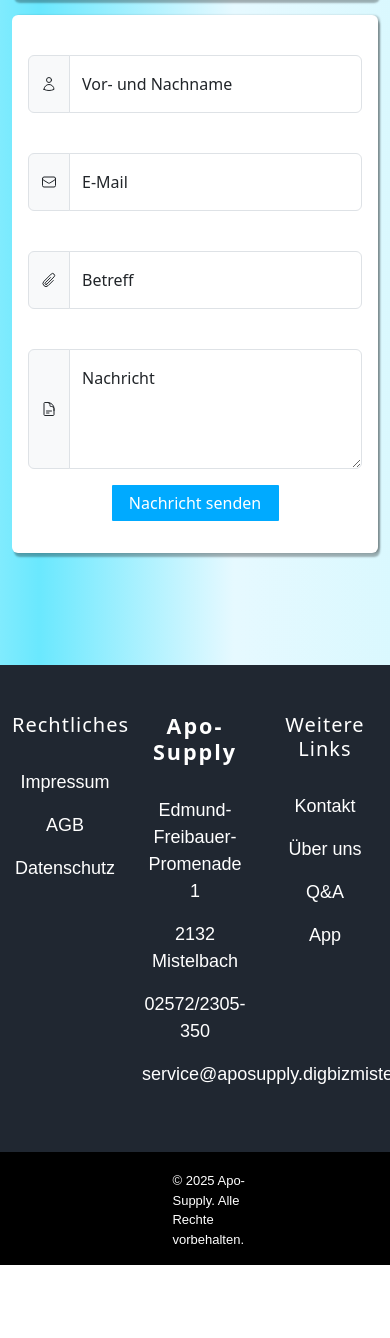
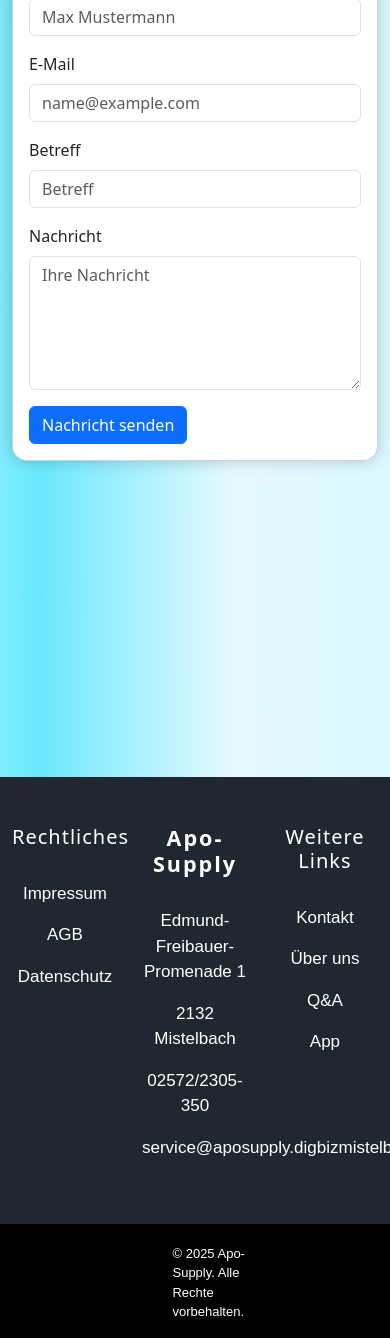
Before and after one commit to celinebittmann/aposupply, a PHP site: page /templates/kontakt.php in a window 390 px wide; the page is wider, and only the part inside the window is pictured. Shown: the part 1369-2707 px from the top of that part. Before the commit the page ends 2634 px from the top of that part, so only its background shows below. Run offline with PHP 8.4, Linux system fonts and the light colour scheme.

Commit message:
12.01.2025
website responsive angefangen

```diff
--- a/index.php
+++ b/index.php
@@ -13,7 +13,10 @@ ini_set('display_errors','On');
     <title>Apo-Supply</title>
     <link href="https://cdn.jsdelivr.net/npm/bootstrap@5.3.2/dist/css/bootstrap.min.css" rel="stylesheet" integrity="sha384-T3c6CoIi6uLrA9TneNEoa7RxnatzjcDSCmG1MXxSR1GAsXEV/Dwwykc2MPK8M2HN" crossorigin="anonymous">
     <link rel="icon" href="logo_richtig.png" type="image/x-icon">
+
     <link href="functions/mystyle.css?v=1.0" rel="stylesheet" type="text/css" >
+
+
   </head>
   <br><br><br>
   <body>
@@ -217,6 +220,7 @@ ini_set('display_errors','On');
 
 
   <!-- Hintergrundfarbe & -verlauf -->
+
   <style>
     body {
         margin: 0;
@@ -226,6 +230,7 @@ body {
         background-size: 200% 200%;
         animation: gradientMove 12s linear infinite;
     }
+
 
 @keyframes gradientMove {
     0% {
--- a/templates/kontakt.php
+++ b/templates/kontakt.php
@@ -3,7 +3,6 @@ error_reporting(-1);
 ini_set('display_errors','On');
 
 // session_start();
-
 ?>
 
 <!doctype html>
@@ -11,239 +10,168 @@ ini_set('display_errors','On');
   <head>
     <meta charset="utf-8">
     <meta name="viewport" content="width=device-width, initial-scale=1">
-    <title>Kontakt
-    </title>
+    <title>Kontakt</title>
     <link href="https://cdn.jsdelivr.net/npm/bootstrap@5.3.2/dist/css/bootstrap.min.css" rel="stylesheet" integrity="sha384-T3c6CoIi6uLrA9TneNEoa7RxnatzjcDSCmG1MXxSR1GAsXEV/Dwwykc2MPK8M2HN" crossorigin="anonymous">
     <link rel="icon" href="logo_richtig.png" type="image/x-icon">
-    <link href="../functions/mystyle.css"rel="stylesheet">
+    <link href="../functions/mystyle.css" rel="stylesheet">
     <base href="/aposupply/">
   </head>
-<br><br><br>
+
   <body>
-    <?php
-    //  require __DIR__.'/../includes.php';
-    require "navbar.php";
-    ?>
-    <div class="container">
+    <?php require "navbar.php"; ?>
 
-    <br>
-    <h1 style="font-weight: 700; letter-spacing: 0.5px; font-size: 45px;">Kontaktiere uns!</h1>
-    <br>
+    <br><br>
+    <div class="container mt-5">
+      <h1 class="fw-bold" style="font-size: 45px; letter-spacing: 0.5px;">Kontaktiere uns!</h1>
 
-
-  <div class="row">
-    <!-- Adresse Schule -->
-    <div class="col-sm-6 mb-3 mb-sm-0">
+      <div class="row my-4">
+        <!-- Adresse -->
+        <div class="col-sm-6 mb-3">
           <div class="card">
-        <div class="card-body text-center mb-3 ">
-          <svg xmlns="http://www.w3.org/2000/svg" width="40" height="40" fill="none" viewBox="0 0 24 24" stroke-width="1.0" stroke="currentColor" class="size-6 bi-caret-up-fill">
+            <div class="card-body text-center">
+              <svg xmlns="http://www.w3.org/2000/svg" width="40" height="40" fill="none" viewBox="0 0 24 24" stroke-width="1" stroke="currentColor">
                 <path stroke-linecap="round" stroke-linejoin="round" d="M15 10.5a3 3 0 1 1-6 0 3 3 0 0 1 6 0Z" />
                 <path stroke-linecap="round" stroke-linejoin="round" d="M19.5 10.5c0 7.142-7.5 11.25-7.5 11.25S4.5 17.642 4.5 10.5a7.5 7.5 0 1 1 15 0Z" />
               </svg>
- <!-- Icon von Heroicon !! -->
-
-            <br><br>
-          <h5 class="card-title">Adresse</h5>
-          <p class="card-text ">2130 Mistelbach, Edmund-Freibauer-Promenade 1</p>
+              <h5 class="card-title mt-3">Adresse</h5>
+              <p class="card-text">2130 Mistelbach, Edmund-Freibauer-Promenade 1</p>
             </div>
           </div>
         </div>
 
- <!-- Telefonnummer richtig -->
-  <div class="col-sm-3 mb-3 mb-sm-0">
+        <!-- Telefonnummer -->
+        <div class="col-sm-3 mb-3">
           <div class="card">
-      <div class="card-body text-center mb-3">
-        <svg xmlns="http://www.w3.org/2000/svg" width="40" height="40" fill="none" viewBox="0 0 24 24" stroke-width="1.0" stroke="currentColor" class="size-6 bi-caret-up-fill">
+            <div class="card-body text-center">
+              <svg xmlns="http://www.w3.org/2000/svg" width="40" height="40" fill="none" viewBox="0 0 24 24" stroke-width="1" stroke="currentColor">
                 <path stroke-linecap="round" stroke-linejoin="round" d="M2.25 6.75c0 8.284 6.716 15 15 15h2.25a2.25 2.25 0 0 0 2.25-2.25v-1.372c0-.516-.351-.966-.852-1.091l-4.423-1.106c-.44-.11-.902.055-1.173.417l-.97 1.293c-.282.376-.769.542-1.21.38a12.035 12.035 0 0 1-7.143-7.143c-.162-.441.004-.928.38-1.21l1.293-.97c.363-.271.527-.734.417-1.173L6.963 3.102a1.125 1.125 0 0 0-1.091-.852H4.5A2.25 2.25 0 0 0 2.25 4.5v2.25Z" />
               </svg>
-
-          <br><br>
-        <h5 class="card-title">Telefon</h5>
-        <p class="card-text ">02572/2305-350</p>
-
+              <h5 class="card-title mt-3">Telefon</h5>
+              <p class="card-text">02572/2305-350</p>
             </div>
           </div>
         </div>
 
-  <!-- Email richtig-->
-  <div class="col-sm-3 mb-3 mb-sm-0">
+        <!-- Email -->
+        <div class="col-sm-3 mb-3">
           <div class="card">
-      <div class="card-body text-center mb-3">
-        <svg xmlns="http://www.w3.org/2000/svg" width="40" height="40" fill="none" viewBox="0 0 24 24" stroke-width="1.0" stroke="currentColor" class="size-6 bi-caret-up-fill">
+            <div class="card-body text-center">
+              <svg xmlns="http://www.w3.org/2000/svg" width="40" height="40" fill="none" viewBox="0 0 24 24" stroke-width="1" stroke="currentColor">
                 <path stroke-linecap="round" stroke-linejoin="round" d="M21.75 6.75v10.5a2.25 2.25 0 0 1-2.25 2.25h-15a2.25 2.25 0 0 1-2.25-2.25V6.75m19.5 0A2.25 2.25 0 0 0 19.5 4.5h-15a2.25 2.25 0 0 0-2.25 2.25m19.5 0v.243a2.25 2.25 0 0 1-1.07 1.916l-7.5 4.615a2.25 2.25 0 0 1-2.36 0L3.32 8.91a2.25 2.25 0 0 1-1.07-1.916V6.75" />
               </svg>
-
-          <br><br>
-        <h5 class="card-title">E-Mail</h5>
-        <p class="card-text">service@aposupply.digbizmistelbach.info</p>
+              <h5 class="card-title mt-3">E-Mail</h5>
+              <h6 class="card-text">service@aposupply.digbizmistelbach.info</h6>
             </div>
           </div>
         </div>
-</div> <!-- ende row -->
+      </div> <!-- row for contact details -->
 
-<br>
-
-<!-- Google Maps -->
+      <!-- Google Maps and Contact Form -->
       <div class="row">
-  <div class="col-sm-6 mb-3 mb-sm-0">
+        <div class="col-sm-6 mb-3">
           <div class="card">
-      <iframe src="https://www.google.com/maps/embed?pb=!1m14!1m8!1m3!1d2640.080498525776!2d16.567565!3d48.570007!3m2!1i1024!2i768!4f13.1!3m3!1m2!1s0x476d23601a955245%3A0xeca4453950a6cafb!2sBundeshandelsakademie%20und%20Bundeshandelsschule!5e0!3m2!1sde!2sat!4v1730705553427!5m2!1sde!2sat" width="636" height="538" style="border:0;" allowfullscreen="" loading="lazy" referrerpolicy="no-referrer-when-downgrade"></iframe>
-    </div>
-  </div>  <!-- ende col -->
-
-    <!-- Kontakt card -->
-    <div class="col-sm-6 mb-3 mb-sm-0">
-      <div class="card">
-        <div class="card-body text-center mb-3">
-          <br>
-
-      <!-- Formular -->
-  <form  action="templates/nachricht_senden.php" method="post">
-      <div class="input-group mb-3">
-        <span class="input-group-text">
-        <svg xmlns="http://www.w3.org/2000/svg" width="16" height="16" fill="none" viewBox="0 0 24 24" stroke-width="1.5" stroke="currentColor" class="size-6">
-          <path stroke-linecap="round" stroke-linejoin="round" d="M15.75 6a3.75 3.75 0 1 1-7.5 0 3.75 3.75 0 0 1 7.5 0ZM4.501 20.118a7.5 7.5 0 0 1 14.998 0A17.933 17.933 0 0 1 12 21.75c-2.676 0-5.216-.584-7.499-1.632Z" />
-        </svg>
-
-        </span>
-        <div class="form-floating">
-          <input type="text" name="name" class="form-control" id="nn" placeholder="0" required>
-          <label for="nn">Vor- und Nachname</label>
-      </div>
-      </div>
-      <br>
-
-      <!-- Email -->
-      <div class="input-group mb-3">
-        <span class="input-group-text">
-          <svg xmlns="http://www.w3.org/2000/svg" width="16" height="16" fill="none" viewBox="0 0 24 24" stroke-width="1.5" stroke="currentColor" class="size-6">
-            <path stroke-linecap="round" stroke-linejoin="round" d="M21.75 6.75v10.5a2.25 2.25 0 0 1-2.25 2.25h-15a2.25 2.25 0 0 1-2.25-2.25V6.75m19.5 0A2.25 2.25 0 0 0 19.5 4.5h-15a2.25 2.25 0 0 0-2.25 2.25m19.5 0v.243a2.25 2.25 0 0 1-1.07 1.916l-7.5 4.615a2.25 2.25 0 0 1-2.36 0L3.32 8.91a2.25 2.25 0 0 1-1.07-1.916V6.75" />
-          </svg>
-
-        </span>
-        <div class="form-floating">
-          <input type="email" name="email" class="form-control" id="mail" placeholder="name@test.com" required>
-          <label for="mail">E-Mail</label>
-      </div>
-      </div>
-      <br>
-
-      <div class="input-group mb-3">
-        <span class="input-group-text">
-          <svg xmlns="http://www.w3.org/2000/svg" width="16" height="16" fill="none" viewBox="0 0 24 24" stroke-width="1.5" stroke="currentColor" class="size-6">
-            <path stroke-linecap="round" stroke-linejoin="round" d="m18.375 12.739-7.693 7.693a4.5 4.5 0 0 1-6.364-6.364l10.94-10.94A3 3 0 1 1 19.5 7.372L8.552 18.32m.009-.01-.01.01m5.699-9.941-7.81 7.81a1.5 1.5 0 0 0 2.112 2.13" />
-          </svg>
-        </span>
-        <div class="form-floating">
-          <input type="text" name="betreff" class="form-control" id="betreff" placeholder="0" required>
-          <label for="betreff">Betreff</label>
-      </div>
-      </div>
-      <br>
-
-      <div class="input-group mb-3">
-        <span class="input-group-text">
-          <svg xmlns="http://www.w3.org/2000/svg" width="16" height="16" fill="none" viewBox="0 0 24 24" stroke-width="1.5" stroke="currentColor" class="size-6">
-            <path stroke-linecap="round" stroke-linejoin="round" d="M19.5 14.25v-2.625a3.375 3.375 0 0 0-3.375-3.375h-1.5A1.125 1.125 0 0 1 13.5 7.125v-1.5a3.375 3.375 0 0 0-3.375-3.375H8.25m0 12.75h7.5m-7.5 3H12M10.5 2.25H5.625c-.621 0-1.125.504-1.125 1.125v17.25c0 .621.504 1.125 1.125 1.125h12.75c.621 0 1.125-.504 1.125-1.125V11.25a9 9 0 0 0-9-9Z" />
-          </svg>
-        </span>
-        <div class="form-floating">
-          <textarea class="form-control" name="message" placeholder="Schreibe eine Nachricht!" id="message" style="height: 120px"></textarea>
-          <label for="message">Nachricht</label>
+            <iframe src="https://www.google.com/maps/embed?pb=!1m14!1m8!1m3!1d2640.080498525776!2d16.567565!3d48.570007!3m2!1i1024!2i768!4f13.1!3m3!1m2!1s0x476d23601a955245%3A0xeca4453950a6cafb!2sBundeshandelsakademie%20und%20Bundeshandelsschule!5e0!3m2!1sde!2sat!4v1730705553427!5m2!1sde!2sat" width="100%" height="538" style="border:0;" allowfullscreen="" loading="lazy"></iframe>
           </div>
         </div>
 
-        <button class="btn btn-primary d-grid gap-2 col-6 mx-auto senden" type="submit" name="mail-button" width="200">Nachricht senden</button>
-  </form>
-
-
-
-
-
-
-
-    </div> <!-- ende card -->
-  </div> <!-- ende col -->
-  <br><br><br><br>
-</div> <!-- ende row -->
-
+        <!-- Contact Form -->
+        <div class="col-sm-6 mb-3">
+          <div class="card">
+            <div class="card-body">
+              <form action="templates/nachricht_senden.php" method="post">
+                <div class="mb-3">
+                  <label for="nn" class="form-label">Vor- und Nachname</label>
+                  <input type="text" name="name" class="form-control" id="nn" placeholder="Max Mustermann" required>
                 </div>
 
-<!-- Css -->
+                <div class="mb-3">
+                  <label for="mail" class="form-label">E-Mail</label>
+                  <input type="email" name="email" class="form-control" id="mail" placeholder="name@example.com" required>
                 </div>
+
+                <div class="mb-3">
+                  <label for="betreff" class="form-label">Betreff</label>
+                  <input type="text" name="betreff" class="form-control" id="betreff" placeholder="Betreff" required>
+                </div>
+
+                <div class="mb-3">
+                  <label for="message" class="form-label">Nachricht</label>
+                  <textarea class="form-control" name="message" id="message" rows="5" placeholder="Ihre Nachricht" required></textarea>
+                </div>
+
+                <button type="submit" name="mail-button" class="btn btn-primary">Nachricht senden</button>
+              </form>
+            </div>
+          </div>
+        </div>
+      </div> <!-- row for map and form -->
+
+    </div> <!-- container -->
+
     <script src="https://cdn.jsdelivr.net/npm/bootstrap@5.3.2/dist/js/bootstrap.bundle.min.js" integrity="sha384-C6RzsynM9kWDrMNeT87bh95OGNyZPhcTNXj1NW7RuBCsyN/o0jlpcV8Qyq46cDfL" crossorigin="anonymous"></script>
   </body>
 
+  <?php include "footer.php"; ?>
 
-  <?php
-    include "footer.php";
-  ?>
-
-
-
-  <!-- Hintergrundfarbe & -verlauf -->
   <style>
     body {
-    margin: 0;
-    padding: 0;
-    height: 100%;
       background: linear-gradient(90deg, #e6f9ff, #d7f8fe, #6ae8fe, #e6f9ff, #d7f8fe);
       background-size: 200% 200%;
       animation: gradientMove 12s linear infinite;
     }
 
+    .container {
+    margin-top: 300px; /* Sicherstellen, dass der Container nicht von der Navbar überlappt wird */
+}
+
     @keyframes gradientMove {
-    0% {
-        background-position: 0% 50%;
+      0% { background-position: 0% 50%; }
+      50% { background-position: 100% 50%; }
+      100% { background-position: 0% 50%; }
     }
-    50% {
-        background-position: 100% 50%;
+
+    .card {
+      box-shadow: 0 0 15px rgba(0,0,0,.2);
+      border-radius: 15px;
     }
-    100% {
-        background-position: 0% 50%;
+
+    @media (max-width: 576px) {
+    h1 {
+        font-size: 28px; /* Kleinere Schriftgröße für kleinere Bildschirme */
+    }
+    h5 {
+        font-size: 20px;
+    }
+    p {
+        font-size: 17px;
     }
 }
 
-.card{
-  border: #ffffff;
-  box-shadow: 2px 4px 2px rgba(0, 0, 0, 0.3), 2px 0 2px rgba(0, 0, 0, 0.2);
-  transition: transform 1s ease, opacity 1s ease, scale 1s ease;
+/* Auf Tablets und kleinere Laptops (577px bis 992px) */
+@media (min-width: 577px) and (max-width: 992px) {
+    h1 {
+        font-size: 36px; /* Mittelgroße Schriftgröße für mittelgroße Bildschirme */
+    }
+    h5 {
+        font-size: 20px;
+    }
+    p {
+        font-size: 16px;
+    }
 }
 
-.card:hover{
-  border: #ffffff;
-  box-shadow: 2px 4px 2px rgba(0, 0, 0, 0.3), 2px 0 2px rgba(0, 0, 0, 0.2);
-  transform: translateY(0) scale(1.01);
+/* Auf größeren Bildschirmen (ab 993px) */
+@media (min-width: 993px) {
+    h1 {
+        font-size: 45px; /* Größere Schriftgröße für große Bildschirme */
     }
-
-.card-text{
-  font-size: 15px;
-  font-weight: 400;
+    h5 {
+        font-size: 20px;
     }
-
-.card-title{
-  font-size: 20px;
-  font-weight: 600;
+    p {
+        font-size: 14.5px;
     }
-
-.bi-caret-up-fill:hover {
-    transform: translateY(-5px);
 }
-
-.senden{
-  background-color: #00AAFF;
-  border: none;
-  border-radius: 1px;
-}
-
-
-
   </style>
 
-
-
-
-<!-- Icon für senden Button?? -->
-
-
 </html>
```
Also changed, not shown: templates/agb.php (+101 -62 lines), templates/datenschutz.php (+97 -50 lines), templates/impressum.php (+95 -47 lines). Lines whose indentation alone changed are shown as unchanged.
